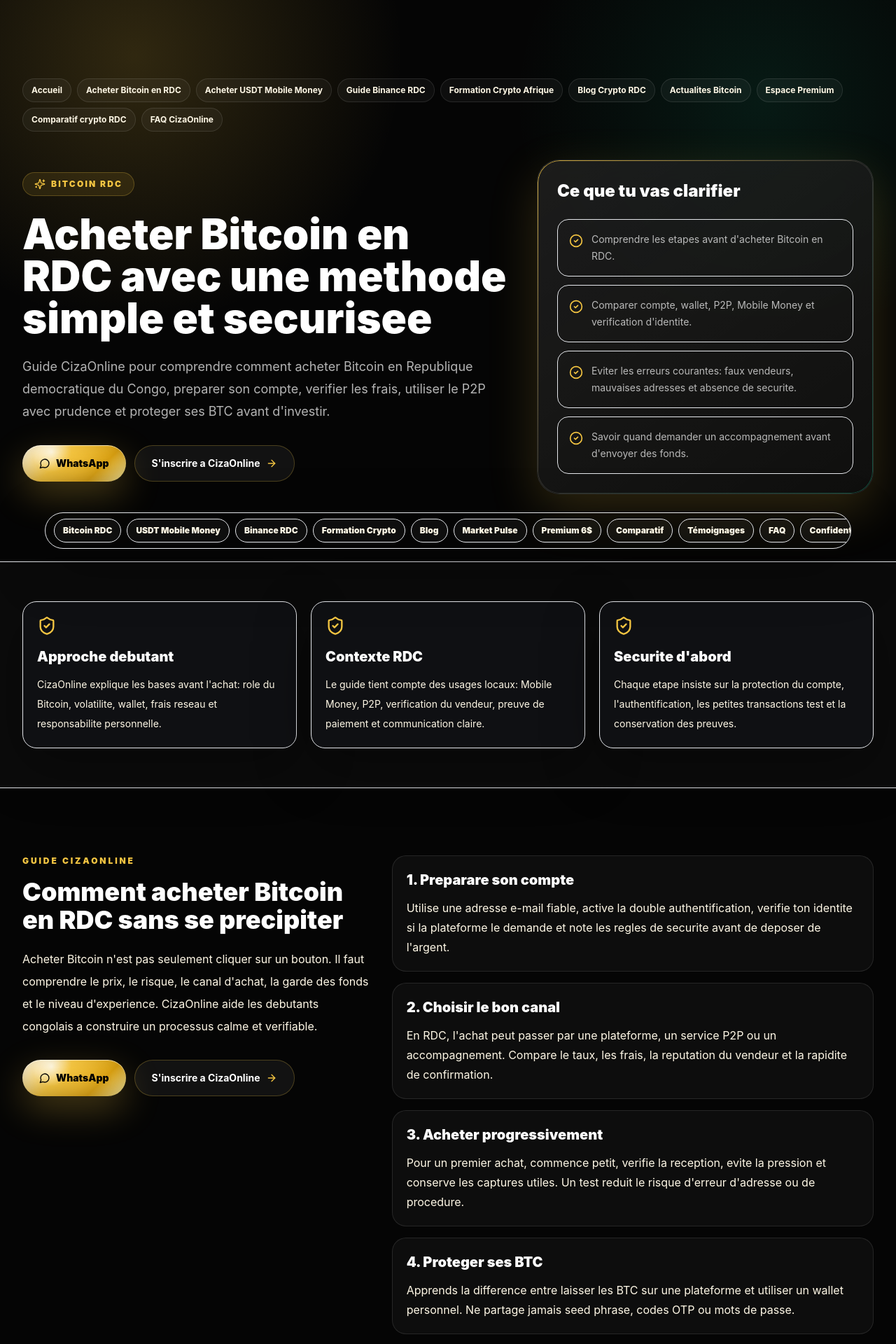
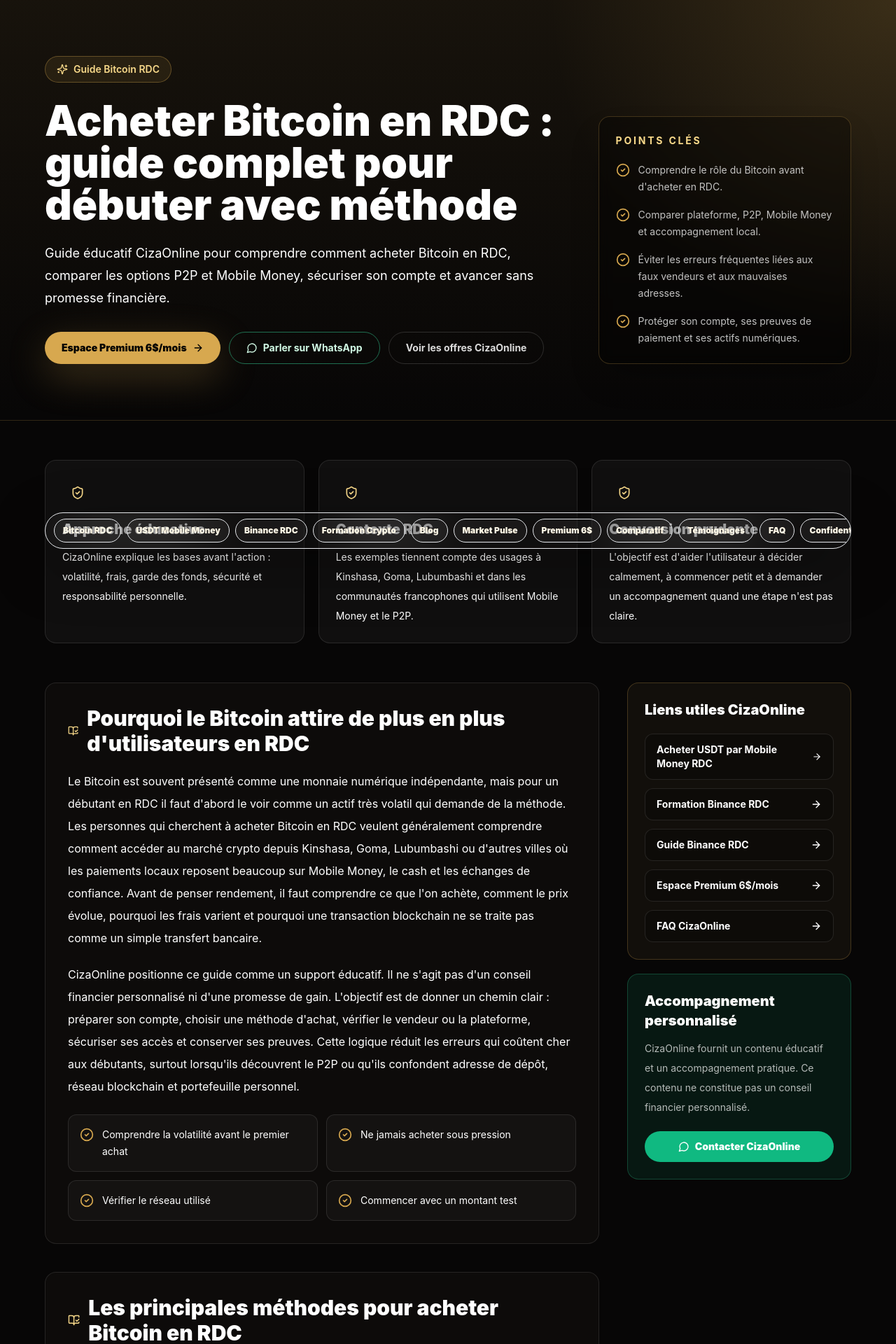
Before and after one commit to urbainciza0-web/cizaonline-premium-site, a Next.js app: page /acheter-bitcoin-rdc in a window 1280 px wide. Shown: the top 1920 px of the page at 70% size. Built offline with nearby package versions, Linux system fonts and the light colour scheme.

Commit message:
Expand Bitcoin RDC SEO landing page

```diff
--- a/app/acheter-bitcoin-rdc/page.jsx
+++ b/app/acheter-bitcoin-rdc/page.jsx
@@ -1,48 +1,97 @@
-import SeoLandingPage from "../seo-pages/SeoLandingPage";
+import LongFormSeoPage from "../seo-long-form/LongFormSeoPage";
 
 const siteUrl = "https://cizaonline.com";
 
 const page = {
-  eyebrow: "Bitcoin RDC",
-  title: "Acheter Bitcoin en RDC avec une methode simple et securisee",
-  description: "Guide CizaOnline pour comprendre comment acheter Bitcoin en Republique democratique du Congo, preparer son compte, verifier les frais, utiliser le P2P avec prudence et proteger ses BTC avant d'investir.",
-  signupText: "S'inscrire a CizaOnline",
-  whatsappText: "Bonjour CizaOnline, je veux apprendre a acheter Bitcoin en RDC de facon securisee.",
-  outcomes: [
-    "Comprendre les etapes avant d'acheter Bitcoin en RDC.",
-    "Comparer compte, wallet, P2P, Mobile Money et verification d'identite.",
-    "Eviter les erreurs courantes: faux vendeurs, mauvaises adresses et absence de securite.",
-    "Savoir quand demander un accompagnement avant d'envoyer des fonds."
+  eyebrow: "Guide Bitcoin RDC",
+  title: "Acheter Bitcoin en RDC : guide complet pour débuter avec méthode",
+  description: "Guide éducatif CizaOnline pour comprendre comment acheter Bitcoin en RDC, comparer les options P2P et Mobile Money, sécuriser son compte et avancer sans promesse financière.",
+  canonicalUrl: `${siteUrl}/acheter-bitcoin-rdc`,
+  whatsappText: "Bonjour CizaOnline, je veux apprendre à acheter Bitcoin en RDC de façon sécurisée.",
+  keyPoints: [
+    "Comprendre le rôle du Bitcoin avant d'acheter en RDC.",
+    "Comparer plateforme, P2P, Mobile Money et accompagnement local.",
+    "Éviter les erreurs fréquentes liées aux faux vendeurs et aux mauvaises adresses.",
+    "Protéger son compte, ses preuves de paiement et ses actifs numériques."
   ],
-  highlights: [
-    { title: "Approche debutant", text: "CizaOnline explique les bases avant l'achat: role du Bitcoin, volatilite, wallet, frais reseau et responsabilite personnelle." },
-    { title: "Contexte RDC", text: "Le guide tient compte des usages locaux: Mobile Money, P2P, verification du vendeur, preuve de paiement et communication claire." },
-    { title: "Securite d'abord", text: "Chaque etape insiste sur la protection du compte, l'authentification, les petites transactions test et la conservation des preuves." }
+  trustCards: [
+    { title: "Approche éducative", text: "CizaOnline explique les bases avant l'action : volatilité, frais, garde des fonds, sécurité et responsabilité personnelle." },
+    { title: "Contexte RDC", text: "Les exemples tiennent compte des usages à Kinshasa, Goma, Lubumbashi et dans les communautés francophones qui utilisent Mobile Money et le P2P." },
+    { title: "Conversion prudente", text: "L'objectif est d'aider l'utilisateur à décider calmement, à commencer petit et à demander un accompagnement quand une étape n'est pas claire." }
   ],
-  guideTitle: "Comment acheter Bitcoin en RDC sans se precipiter",
-  guideIntro: "Acheter Bitcoin n'est pas seulement cliquer sur un bouton. Il faut comprendre le prix, le risque, le canal d'achat, la garde des fonds et le niveau d'experience. CizaOnline aide les debutants congolais a construire un processus calme et verifiable.",
-  steps: [
-    { title: "1. Preparare son compte", text: "Utilise une adresse e-mail fiable, active la double authentification, verifie ton identite si la plateforme le demande et note les regles de securite avant de deposer de l'argent." },
-    { title: "2. Choisir le bon canal", text: "En RDC, l'achat peut passer par une plateforme, un service P2P ou un accompagnement. Compare le taux, les frais, la reputation du vendeur et la rapidite de confirmation." },
-    { title: "3. Acheter progressivement", text: "Pour un premier achat, commence petit, verifie la reception, evite la pression et conserve les captures utiles. Un test reduit le risque d'erreur d'adresse ou de procedure." },
-    { title: "4. Proteger ses BTC", text: "Apprends la difference entre laisser les BTC sur une plateforme et utiliser un wallet personnel. Ne partage jamais seed phrase, codes OTP ou mots de passe." }
+  sections: [
+    {
+      title: "Pourquoi le Bitcoin attire de plus en plus d'utilisateurs en RDC",
+      paragraphs: [
+        "Le Bitcoin est souvent présenté comme une monnaie numérique indépendante, mais pour un débutant en RDC il faut d'abord le voir comme un actif très volatil qui demande de la méthode. Les personnes qui cherchent à acheter Bitcoin en RDC veulent généralement comprendre comment accéder au marché crypto depuis Kinshasa, Goma, Lubumbashi ou d'autres villes où les paiements locaux reposent beaucoup sur Mobile Money, le cash et les échanges de confiance. Avant de penser rendement, il faut comprendre ce que l'on achète, comment le prix évolue, pourquoi les frais varient et pourquoi une transaction blockchain ne se traite pas comme un simple transfert bancaire.",
+        "CizaOnline positionne ce guide comme un support éducatif. Il ne s'agit pas d'un conseil financier personnalisé ni d'une promesse de gain. L'objectif est de donner un chemin clair : préparer son compte, choisir une méthode d'achat, vérifier le vendeur ou la plateforme, sécuriser ses accès et conserver ses preuves. Cette logique réduit les erreurs qui coûtent cher aux débutants, surtout lorsqu'ils découvrent le P2P ou qu'ils confondent adresse de dépôt, réseau blockchain et portefeuille personnel."
+      ],
+      items: ["Comprendre la volatilité avant le premier achat", "Ne jamais acheter sous pression", "Vérifier le réseau utilisé", "Commencer avec un montant test"]
+    },
+    {
+      title: "Les principales méthodes pour acheter Bitcoin en RDC",
+      paragraphs: [
+        "Un utilisateur congolais peut acheter du Bitcoin de plusieurs manières. La première consiste à passer par une plateforme internationale qui propose des services crypto et parfois du P2P. La deuxième consiste à acheter auprès d'un vendeur local, ce qui exige une vérification sérieuse de la réputation, du taux proposé, des limites et de la preuve de paiement. La troisième consiste à se faire accompagner par une personne ou une structure éducative pour comprendre les étapes avant de manipuler des fonds. Chaque méthode a des avantages et des risques, et aucune ne doit être utilisée sans lecture attentive des conditions.",
+        "Le P2P peut être pratique quand l'utilisateur paie par Mobile Money ou par un moyen local, mais il impose une discipline stricte. Il faut lire les avis, vérifier l'ancienneté du vendeur, éviter les conversations qui sortent du cadre sécurisé, conserver les captures utiles et ne jamais confirmer une réception avant d'avoir réellement reçu ce qui est prévu. Pour un débutant, l'accompagnement CizaOnline peut servir de repère afin de comprendre les mots, les écrans et les étapes avant de valider une transaction."
+      ],
+      items: ["Plateformes avec KYC", "P2P avec vendeurs vérifiés", "Mobile Money via procédures contrôlées", "Formation avant transaction réelle"]
+    },
+    {
+      title: "Préparer son compte avant d'envoyer de l'argent",
+      paragraphs: [
+        "La préparation compte autant que l'achat lui-même. Un compte crypto doit être créé avec une adresse e-mail fiable, un mot de passe unique et une double authentification activée. Si la plateforme demande une vérification d'identité, il faut comprendre que cette étape sert souvent à respecter les règles de conformité et à limiter certains abus. L'utilisateur doit aussi noter les contacts officiels, se méfier des faux supports sur WhatsApp ou Telegram et éviter de partager des codes de connexion, même avec une personne qui prétend aider.",
+        "Avant d'acheter Bitcoin, il est utile de préparer un carnet de contrôle : montant prévu, taux observé, frais possibles, méthode de paiement, adresse de réception, réseau utilisé et preuve de transaction. Cette routine peut sembler lente, mais elle protège contre les erreurs courantes. Beaucoup de pertes commencent par une précipitation : copier une mauvaise adresse, choisir un réseau incompatible, confondre BTC et un autre actif, ou envoyer un paiement à un vendeur non vérifié. CizaOnline recommande une première opération faible pour tester le processus."
+      ]
+    },
+    {
+      title: "Comprendre les frais, le taux et le moment d'achat",
+      paragraphs: [
+        "Le prix du Bitcoin varie en permanence. En RDC, un acheteur doit aussi tenir compte de l'écart entre le prix international affiché et le taux réellement proposé dans une transaction locale. Cet écart peut venir de la liquidité, du mode de paiement, de la disponibilité du vendeur ou des frais de plateforme. Il ne faut donc pas regarder uniquement le prix du Bitcoin sur un graphique. Il faut comparer le montant final reçu, le coût total payé et la sécurité de la méthode.",
+        "Le moment d'achat ne doit pas être dicté par la peur de rater une hausse. Le contenu CizaOnline insiste sur une logique éducative : comprendre le marché, définir un montant supportable, éviter l'endettement et rester conscient que le Bitcoin peut fortement baisser. Pour certains utilisateurs, l'objectif peut être d'apprendre et de tester. Pour d'autres, il peut s'agir de construire progressivement une exposition. Dans tous les cas, aucune page CizaOnline ne garantit un profit."
+      ],
+      items: ["Comparer le prix final reçu", "Lire les frais de réseau", "Éviter les achats impulsifs", "Garder une trace du taux utilisé"]
+    },
+    {
+      title: "Sécuriser ses Bitcoin après l'achat",
+      paragraphs: [
+        "Une fois le Bitcoin acheté, la question devient : où le conserver ? Laisser des fonds sur une plateforme peut être simple pour débuter, mais cela signifie que l'utilisateur dépend aussi de cette plateforme. Utiliser un portefeuille personnel donne plus de contrôle, mais impose de protéger une phrase de récupération et de comprendre les règles de sauvegarde. Pour un débutant, il faut avancer étape par étape. La sécurité ne doit pas être apprise après une erreur, mais avant toute transaction importante.",
+        "Les bonnes pratiques sont simples à énoncer et exigeantes à appliquer : ne jamais partager sa seed phrase, activer la double authentification, vérifier les appareils connectés, se méfier des liens sponsorisés, ne pas installer d'applications inconnues et tester les retraits avec un petit montant. CizaOnline relie ce guide à ses offres de formation pour aider les utilisateurs à pratiquer sur des cas concrets avant de déplacer des montants plus élevés."
+      ]
+    },
+    {
+      title: "Comment CizaOnline aide les débutants crypto en Afrique francophone",
+      paragraphs: [
+        "CizaOnline combine guides, pages pratiques, WhatsApp, espace premium et formation sur rendez-vous. Le but n'est pas de pousser l'utilisateur à acheter n'importe quoi, mais de créer une base solide : vocabulaire, sécurité, compréhension de Binance, lecture du P2P, gestion des erreurs et discipline. Les utilisateurs de Kinshasa, Goma, Lubumbashi ou de la diaspora francophone peuvent utiliser les ressources pour apprendre à leur rythme puis demander un accompagnement si une étape reste floue.",
+        "Pour aller plus loin, les liens internes de cette page orientent vers l'offre Premium 6$/mois, la formation crypto francophone, le guide Binance RDC, la page FAQ et les pages USDT. Cette structure de maillage aide aussi Google à comprendre le rôle de CizaOnline : une plateforme éducative crypto francophone centrée sur la RDC et l'Afrique, avec un langage accessible et une approche prudente."
+      ],
+      items: ["Espace Premium 6$/mois", "Formation sur rendez-vous", "Guides Binance et USDT", "Support WhatsApp"]
+    }
   ],
   faqs: [
-    { q: "Peut-on acheter Bitcoin avec Mobile Money en RDC ?", a: "Oui, souvent via des vendeurs P2P ou des intermediaires, mais il faut verifier le taux, la reputation, les limites et la preuve de paiement avant toute transaction." },
-    { q: "CizaOnline vend-il directement du Bitcoin ?", a: "CizaOnline accompagne et forme. Le plus important est de comprendre le processus, les risques et les bonnes pratiques avant d'acheter." },
-    { q: "Quel montant commencer ?", a: "Pour un debutant, il est prudent de commencer avec un petit montant test afin de verifier la plateforme, l'adresse et le processus de reception." }
+    { q: "Peut-on acheter Bitcoin avec Mobile Money en RDC ?", a: "Oui, cela peut se faire via des offres P2P ou des intermédiaires, mais il faut vérifier le vendeur, le taux, les limites, les preuves et les règles de sécurité avant toute opération." },
+    { q: "CizaOnline vend-il directement du Bitcoin ?", a: "CizaOnline fournit surtout du contenu éducatif, des guides et de l'accompagnement. Le site ne remplace pas une décision personnelle ni un conseil financier personnalisé." },
+    { q: "Quel montant choisir pour commencer ?", a: "Un débutant devrait commencer avec un petit montant test afin de comprendre l'interface, les frais, le réseau et la réception avant d'envisager une opération plus importante." },
+    { q: "Faut-il garder ses Bitcoin sur une plateforme ?", a: "Cela dépend du niveau de compétence. Une plateforme peut être simple au départ, tandis qu'un wallet personnel demande de bien protéger sa phrase de récupération." },
+    { q: "Cette page promet-elle un rendement ?", a: "Non. Le Bitcoin est volatil. Cette page est éducative et ne promet aucun bénéfice financier." }
+  ],
+  internalLinks: [
+    { label: "Acheter USDT par Mobile Money RDC", href: "/acheter-usdt-mobile-money-rdc" },
+    { label: "Formation Binance RDC", href: "/formation-binance-rdc" },
+    { label: "Guide Binance RDC", href: "/guide-binance-rdc" },
+    { label: "Espace Premium 6$/mois", href: "/espace-premium" },
+    { label: "FAQ CizaOnline", href: "/faq-cizaonline" }
   ]
 };
 
 export const metadata = {
-  title: "Acheter Bitcoin en RDC | Guide CizaOnline",
+  title: "Acheter Bitcoin en RDC | Guide complet CizaOnline",
   description: page.description,
-  keywords: ["acheter Bitcoin RDC", "Bitcoin Congo", "acheter BTC Kinshasa", "crypto RDC", "CizaOnline Bitcoin"],
+  keywords: ["acheter Bitcoin RDC", "acheter BTC Kinshasa", "Bitcoin Congo", "crypto RDC", "CizaOnline Bitcoin"],
   alternates: { canonical: "/acheter-bitcoin-rdc" },
-  openGraph: { title: "Acheter Bitcoin en RDC", description: page.description, url: `${siteUrl}/acheter-bitcoin-rdc`, siteName: "CizaOnline", locale: "fr_FR", type: "article" },
+  openGraph: { title: "Acheter Bitcoin en RDC", description: page.description, url: page.canonicalUrl, siteName: "CizaOnline", locale: "fr_FR", type: "article" },
   twitter: { card: "summary_large_image", title: "Acheter Bitcoin en RDC", description: page.description }
 };
 
 export default function AcheterBitcoinRdcPage() {
-  return <SeoLandingPage page={page} />;
+  return <LongFormSeoPage page={page} />;
 }
```
